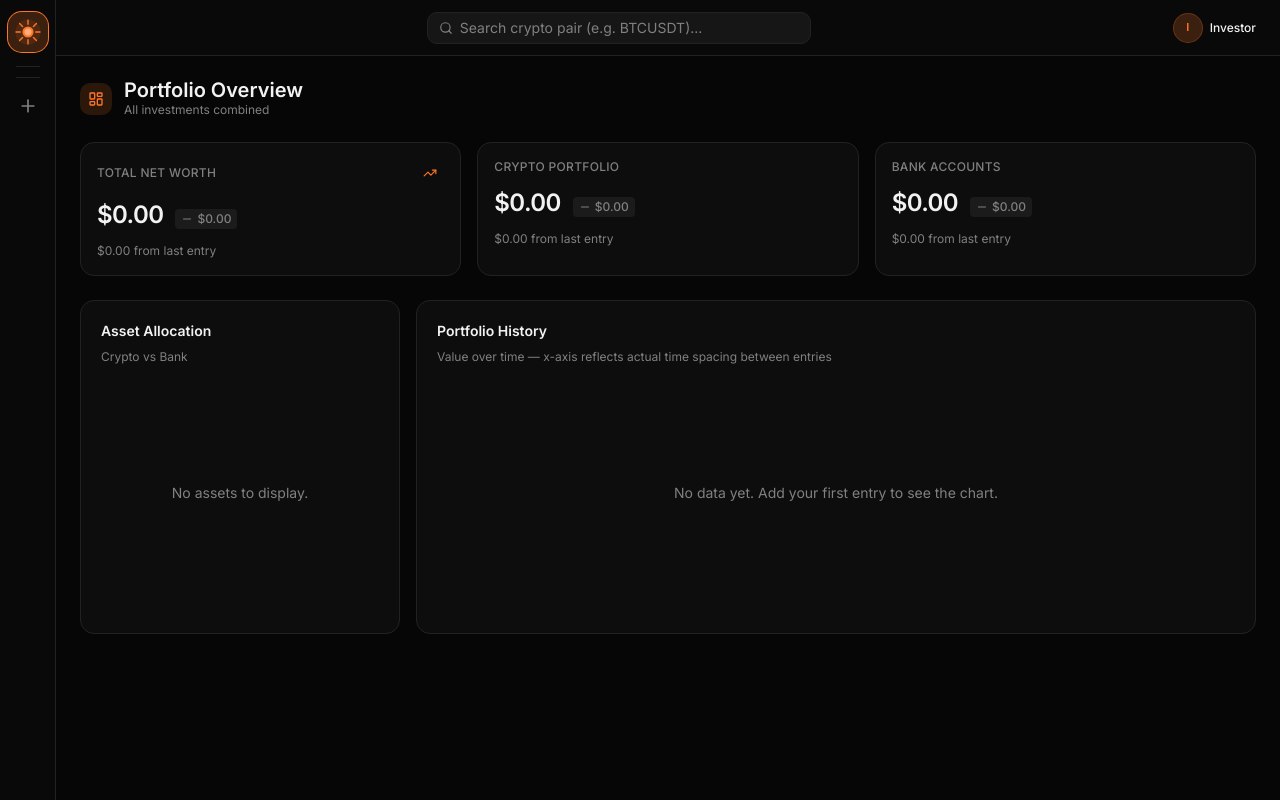
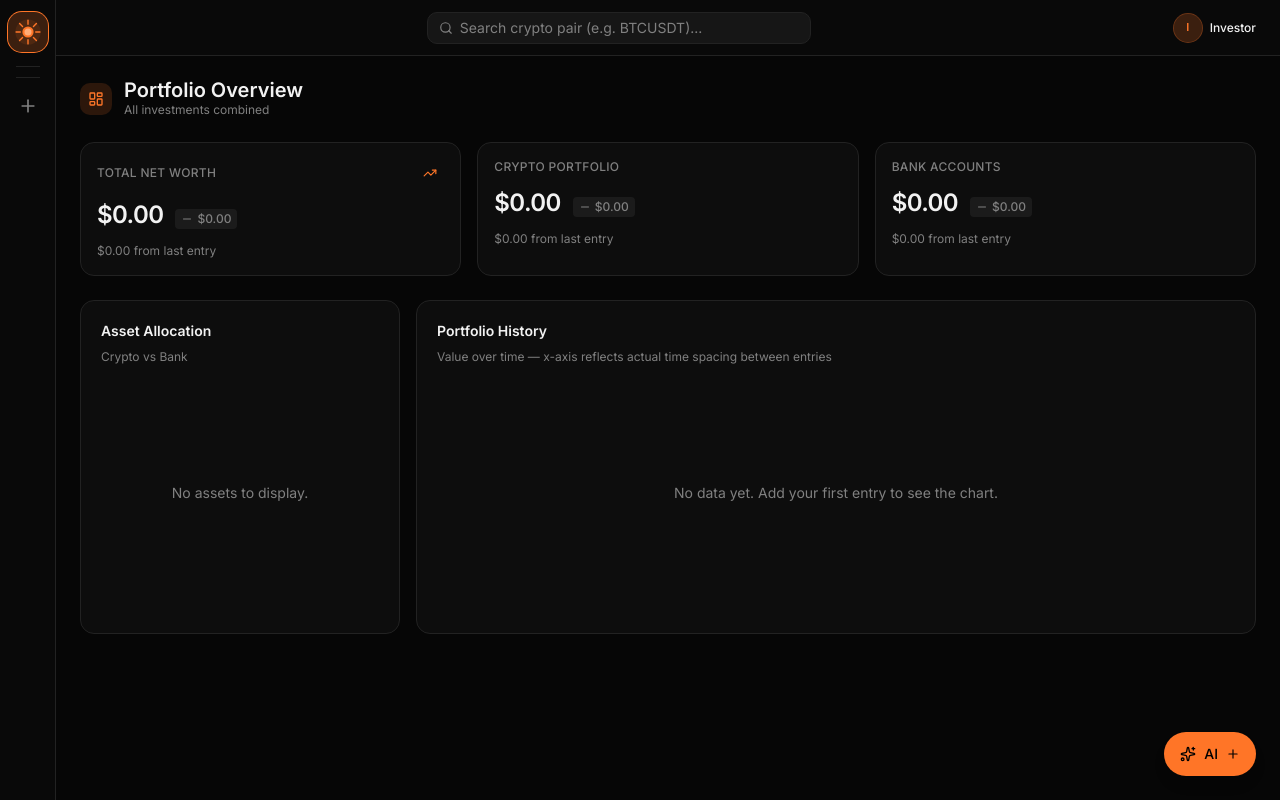
Before and after one commit to AlesPozar/TPO_PrototypeFrontend, a Next.js app: page / in a window 1280 px wide. Built offline with nearby package versions, Linux system fonts and the light colour scheme; sample sign-in values are in the browser's storage.

Commit message:
fix: render AIStatementUpload component on BankDashboard
Add AIStatementUpload to main page for global rendering and demo data handling.

Co-authored-by: AlesPozar <125359056+AlesPozar@users.noreply.github.com>

```diff
--- a/app/page.tsx
+++ b/app/page.tsx
@@ -10,6 +10,7 @@ import { BankDashboard } from '@/components/bank-dashboard'
 import { WalletDashboard } from '@/components/wallet-dashboard'
 import { UserProfile } from '@/components/user-profile'
 import { ChartSearchView } from '@/components/chart-search-view'
+import { AIStatementUpload } from '@/components/ai-statement-upload'
 
 export default function Home() {
   const router = useRouter()
@@ -43,6 +44,7 @@ export default function Home() {
 
   return (
     <div className="flex h-screen overflow-hidden bg-background">
+      <AIStatementUpload />
       {/* Slim sidebar */}
       <Sidebar active={active} onChange={(v) => { setShowProfile(false); setSearchPair(null); setActive(v) }} />
 
```
